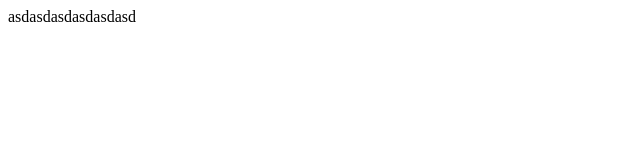
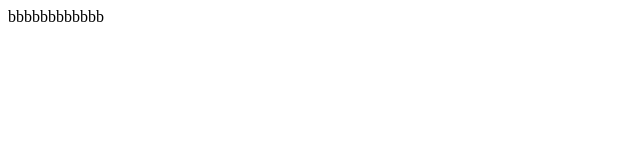
Before and after one commit to tuankg1028/test, a plain HTML site: page index.html in a window 1280 px wide. Shown: the full height of the page, 0-640 px from the left. Drawn offline with Linux system fonts and the light colour scheme.

Commit message:
Update index.html

```diff
--- a/index.html
+++ b/index.html
@@ -4,6 +4,6 @@
 	<title></title>
 </head>
 <body>
-	asdasdasdasdasdasd
+	bbbbbbbbbbbb
 </body>
 </html>
```
